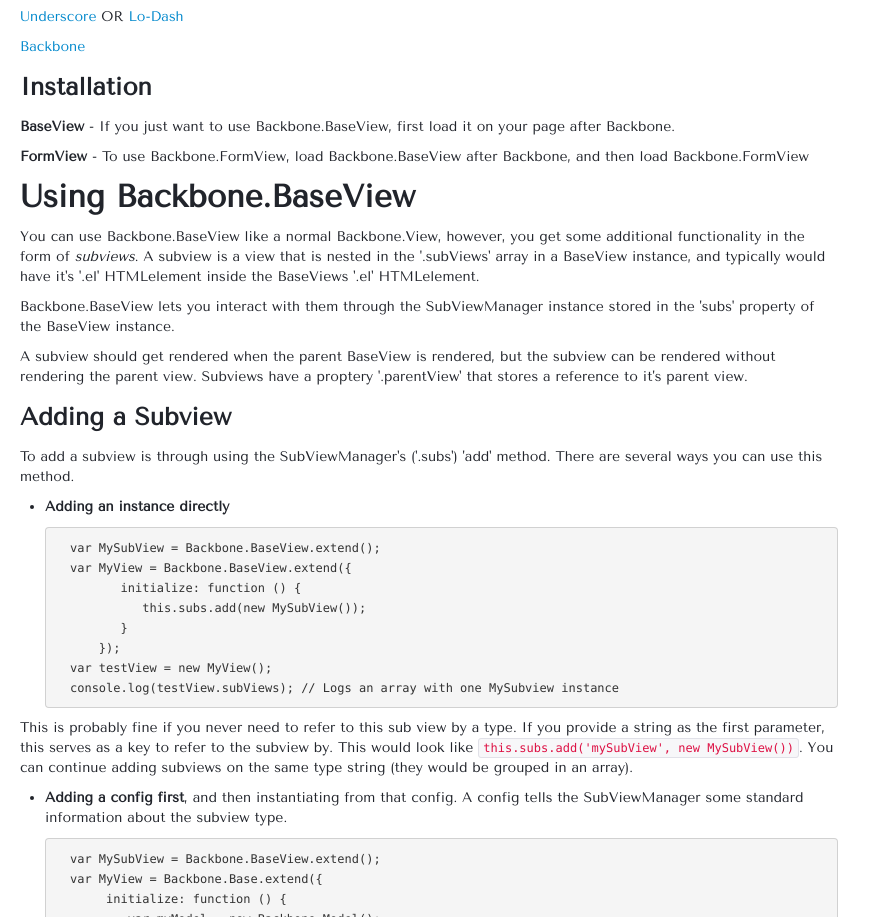
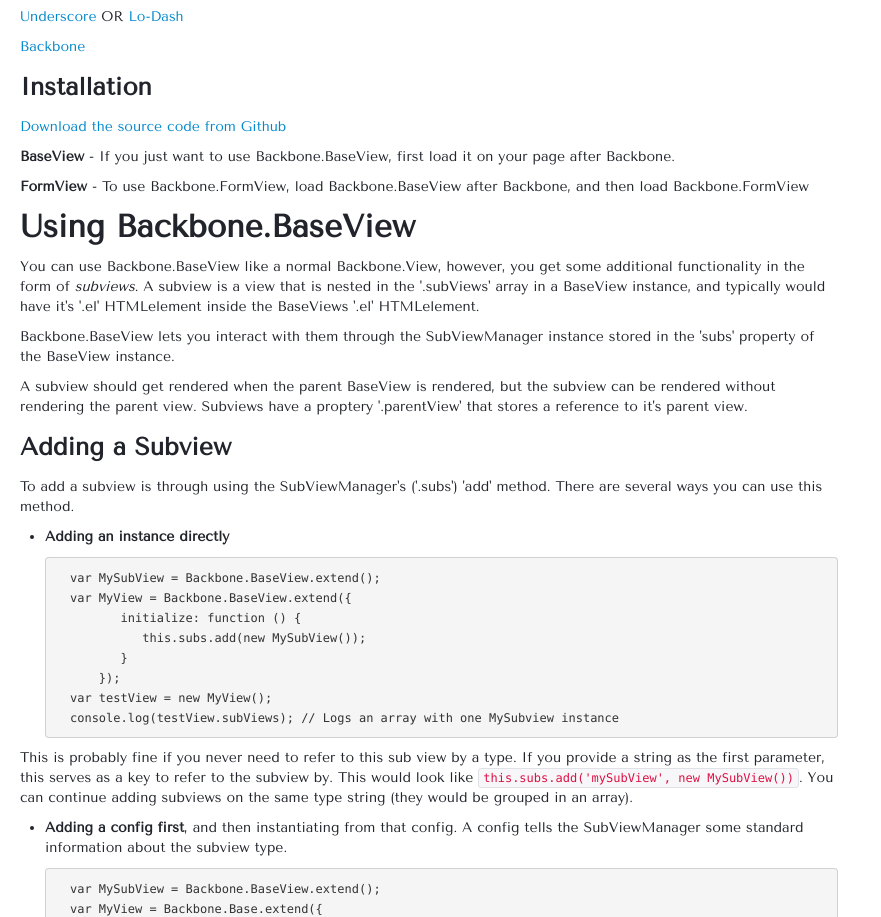
Before and after one commit to jballant/backbone-base-and-form-view, a plain HTML site: page index.html in a window 1280 px wide. Shown: the part 1263-2180 px from the top of the page, without its empty margins (0-881 px from the left). Drawn offline with nearby package versions, Linux system fonts and the light colour scheme.

Commit message:
Added link to github in installation section

```diff
--- a/index.html
+++ b/index.html
@@ -155,6 +155,7 @@
 <p><a href="http://underscorejs.org">Underscore</a> OR <a href="http://lodash.com">Lo-Dash</a></p>
 <p><a href="http://backbonejs.org">Backbone</a></p>
 <h3>Installation</h3>
+<p><a href="https://github.com/1stdibs/backbone-base-and-form-view">Download the source code from Github</a></p>
 <p><strong>BaseView</strong> - If you just want to use Backbone.BaseView, first load it on your page after Backbone.</p>
 <p><strong>FormView</strong> - To use Backbone.FormView, load Backbone.BaseView after Backbone, and then load Backbone.FormView</p>
 <h2>Using Backbone.BaseView</h2>
```
